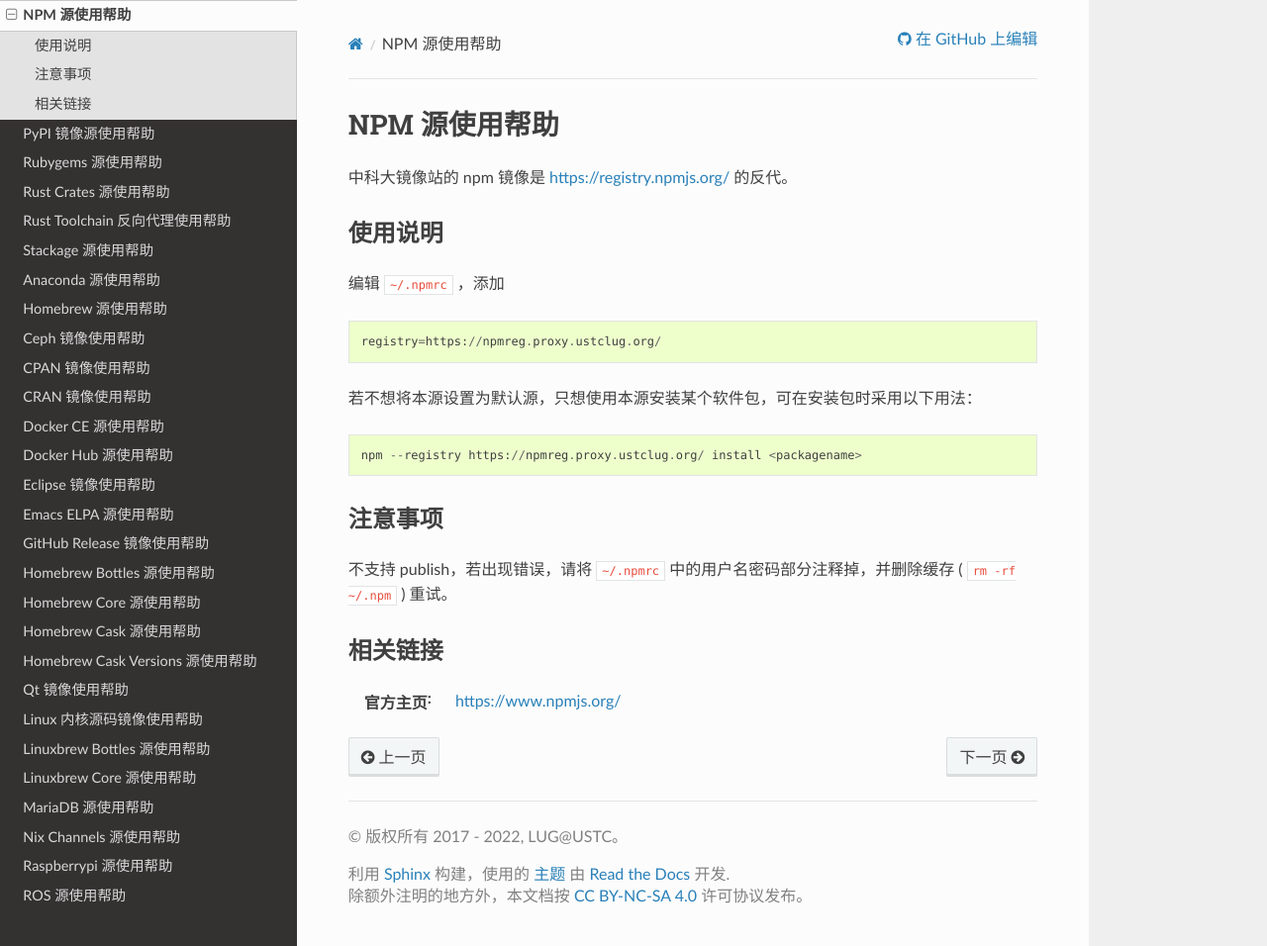
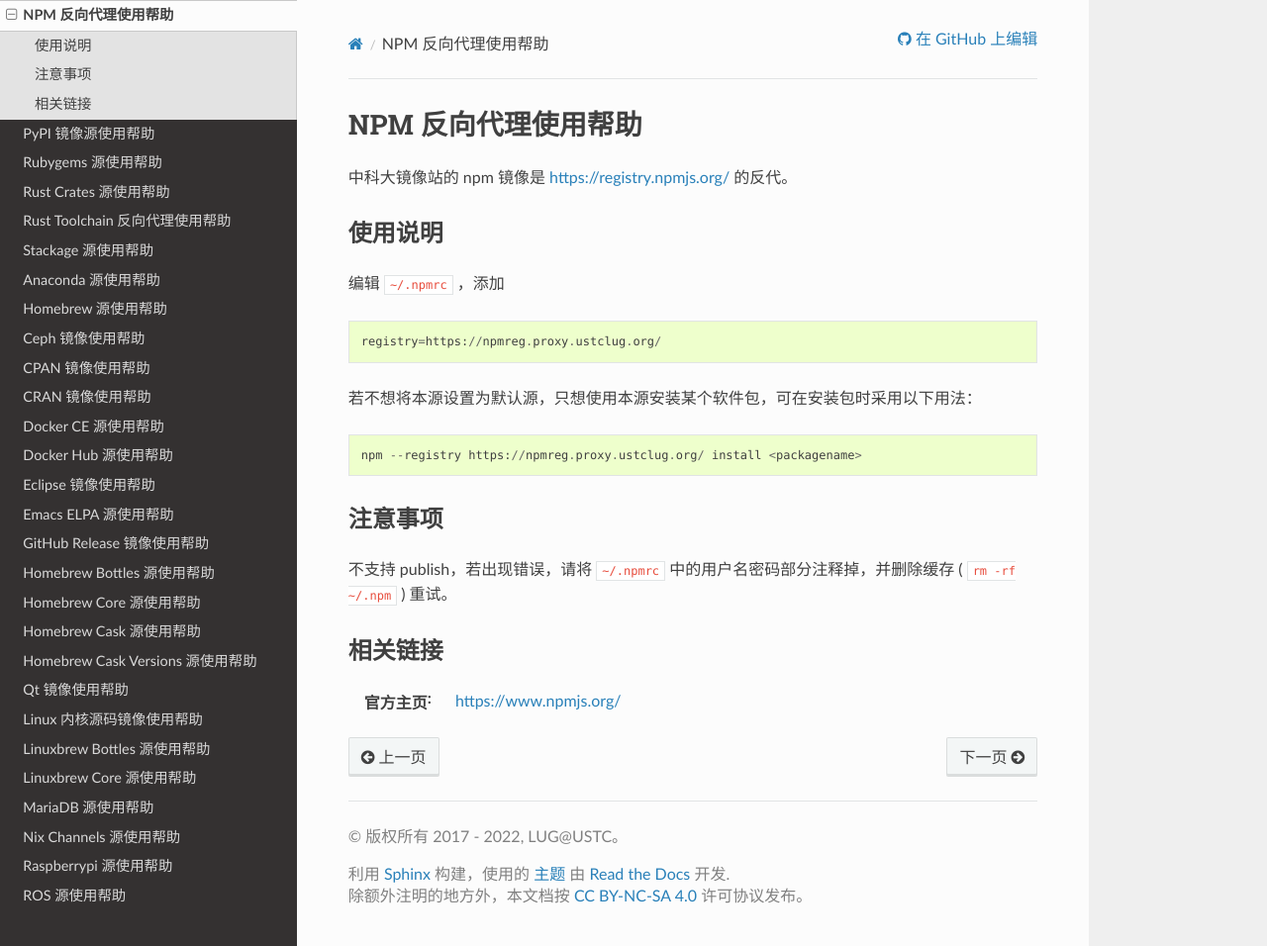
Before and after one commit to ustclug/mirrorhelp, a Sphinx documentation site: the page built from source/npm.rst, in a window 1280 px wide and 956 px high. Shown: the whole window at 99% size. Built offline with Sphinx 7.4.7 and the Read the Docs theme 2.0.0, drawn with Linux system fonts in a browser that asks for light colours; pages that are not in the unit, such as notebooks, are missing from menus.

Commit message:
Apply suggestions from code review
fix(npm.rst): rename title

Co-authored-by: taoky <taoky99@outlook.com>

```diff
--- a/source/npm.rst
+++ b/source/npm.rst
@@ -1,5 +1,5 @@
 =====================
-NPM 源使用帮助
+NPM 反向代理使用帮助
 =====================
 
 中科大镜像站的 npm 镜像是 https://registry.npmjs.org/ 的反代。
```
